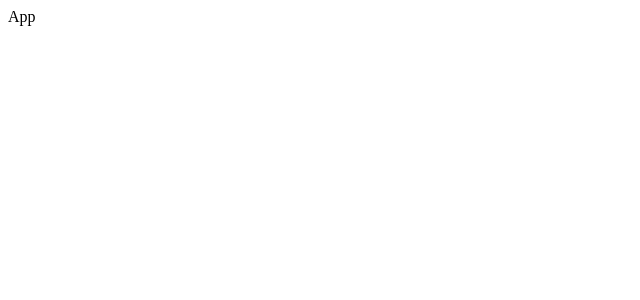
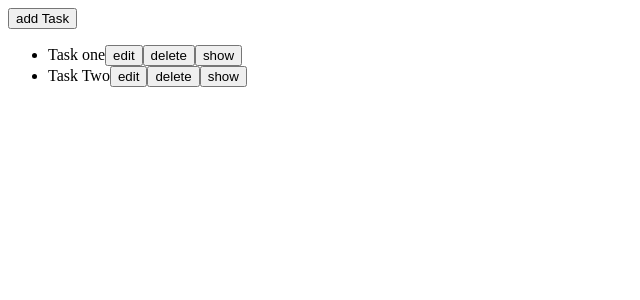
Before and after one commit to poli-vorobeva/todoReact, a React app: page / in a window 1280 px wide. Shown: the top 300 px of the page, without its empty margins (0-640 px from the left). Built offline with nearby package versions, Linux system fonts and the light colour scheme.

Commit message:
feat add Task

```diff
--- a/src/App.tsx
+++ b/src/App.tsx
@@ -1,9 +1,48 @@
 import * as React from "react";
+import Task from "./Task";
+import {useState} from "react";
+import AddTask, {tTask} from "./addTask";
+// создание, просмотр, редактирование (изменение полей или то, что задача выполнена) и удаление задачи
+// - возможность прикрепления файлов к записи
+// - поля в задаче: заголовок, описание, дата завершения, прикрепленные файлы
+// - если дата завершения истекла или задача выполнена, это должно быть визуально отмечено
 
-const App=()=>{
-	return(
+const App = () => {
+	const [tasks, setTasks] = useState<tTask[]>([{
+		title: 'Task one',
+		description: 'Lorem ipsum dolor sit amet, consectetur adipisicing elit. Consectetur culpa illum nat',
+		files: [],
+		time: '',
+		date: '',
+		status: 'open'
+	},
+		{
+			title: 'Task Two',
+			description: 'Consectetur adipisicing elit. Consectetur culpa illum nat',
+			files: [],
+			time: '',
+			date: '',
+			status: 'open'
+		}])
+	const [addTask, setAddTask] = useState(false)
+	// const onAddTask=(task:tTask)=>{
+	//
+	// }
+	return (
 		<div>
-			App
+			<button onClick={() => setAddTask(true)}>add Task</button>
+			<ul>
+				{
+					tasks.map(task => <Task task={task}/>)
+				}
+			</ul>
+			{
+				addTask && <AddTask onAddTask={(task) => {
+					setTasks(prev => [...prev, task])
+					setAddTask(false)
+				}
+				}/>
+			}
 		</div>
 	)
 }
--- /dev/null
+++ b/src/Task.tsx
@@ -0,0 +1,17 @@
+import * as React from "react";
+import {tTask} from "./addTask";
+
+
+
+const Task=({task}:{task:tTask}):JSX.Element=>{
+
+	return(
+		<li>
+				<span>{task.title}</span>
+				<button>edit</button>
+				<button>delete</button>
+				<button>show</button>
+		</li>
+	)
+}
+export default Task
--- /dev/null
+++ b/src/addTask.tsx
@@ -0,0 +1,76 @@
+import * as React from "react";
+import {useEffect, useState} from "react";
+import {downloadFile, downloadPromise} from "./downloadFile";
+
+export type tTask={
+	title:string,
+	description:string,
+	//todo add files type
+	//todo remove files in creation
+	files:any[],
+	status:string,
+	date:string,
+	time:string,
+}
+
+const AddTask = ({onAddTask}: { onAddTask: (task: tTask) => void }): JSX.Element => {
+	const [taskData, setTaskData] = useState<{title:string,description:string}>({title:'',description:''})
+	const [titleAlert,setTitleAlert]=useState(false)
+	const [descAlert,setDescAlert]=useState(false)
+	const [loadedFiles,setLoadedFiles]=useState([])
+	const [time,setTime]=useState(null)
+	const [date,setDate]=useState(null)
+	const onSubmitForm = (e: React.FormEvent<HTMLFormElement>) => {
+		//todo clean inputs
+		e.preventDefault()
+		onAddTask({
+			title: taskData.title,
+			description: taskData.description,
+			files: loadedFiles,
+			status: 'open',
+			date,	time,
+		})
+	}
+
+	const changeInput = (e: React.ChangeEvent<HTMLInputElement>, input: string) => {
+		const stringData=e.target.value.trim()
+		if(stringData.length<2){
+			input==='title' ? setTitleAlert(true):setDescAlert(true)
+		}else{
+			input==='title' ? setTitleAlert(false):setDescAlert(false)
+			setTaskData(pr => {
+				return input === 'title' ? {...pr, title: stringData} : {...pr, description: stringData}
+			})
+		}
+	}
+	const onLoadFile=async (e: React.ChangeEvent<HTMLInputElement>)=>{
+		downloadPromise(e).then(d=> {
+			setLoadedFiles(fls=>[...fls, d])
+		})
+	}
+	return (
+		<>
+			{(titleAlert||descAlert) && <h4>Your text should be longer then two</h4>}
+			<form onSubmit={onSubmitForm}>
+				<input type="text"
+							 placeholder='Task Title'
+							 style={{background:titleAlert?'red':''}}
+							 onChange={(e) => changeInput(e, 'title')}
+				/>
+				<input type="text"
+							 placeholder='Add Task Description'
+							 style={{background:descAlert?'red':''}}
+							 onChange={(e) => changeInput(e, 'description')}
+				/>
+				<input type="time" onChange={(e) => setTime(e.target.value)}
+				/>
+				<input type="date" onChange={(e) => setDate(e.target.value)}
+				/>
+				<input type="file" onChange={onLoadFile}/><span>Load File...</span>
+				<button>Ready</button>
+			</form>
+		</>
+
+	)
+}
+export default AddTask
--- /dev/null
+++ b/src/downloadFile.ts
@@ -0,0 +1,30 @@
+import {ChangeEvent} from "react";
+
+export const downloadPromise=(e: ChangeEvent<HTMLInputElement>)=>{
+	return new Promise(r=>{
+		const fl: FileList | null = (<HTMLInputElement>e.target).files;
+		if (fl) {
+			const file: Blob = fl[0];
+			const reader = new FileReader();
+			let src: string | ArrayBuffer | null
+			reader.onload =  () => {
+				src =  reader.result;
+				console.log(src)
+				r(src)
+				//const img= f.create('img').attribute('src',src as string).end();
+				//parent.appendChild(img)
+				//console.log('%%',src);
+				//parent.innerText=''
+				//********	parent.setAttribute('src', src as string);
+				// console.log(parent.getAttribute('src'),'++++')
+				//console.log(typeof src)
+				//return src
+			};
+			reader.readAsDataURL(file);
+		}
+
+})
+}
+export async function downloadFile(e: ChangeEvent<HTMLInputElement>) {
+
+}
```
